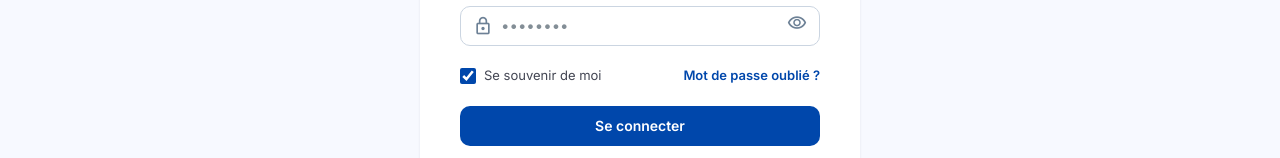
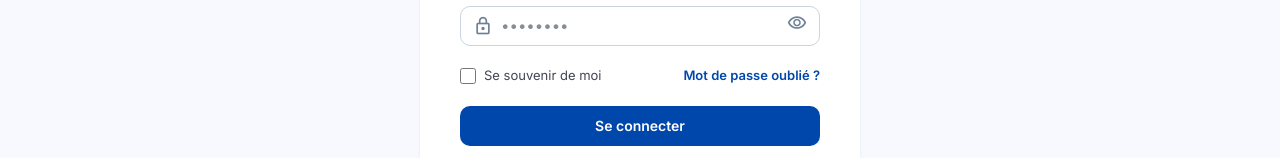
Before and after one commit to dalton0x0/butterfly-front, a Vue app: page /connexion in a window 1280 px wide. Shown: the part 462-620 px from the top of the page. Built offline with nearby package versions, Linux system fonts and the light colour scheme; no server answers.

Commit message:
refactor(auth): disable "Remember me" by default

```diff
--- a/src/views/LoginView.vue
+++ b/src/views/LoginView.vue
@@ -11,7 +11,7 @@ const route = useRoute()
 const auth = useAuthStore()
 
 const showPassword = ref(false)
-const rememberMe = ref(true)
+const rememberMe = ref(false)
 const showForgotInfo = ref(false)
 
 const form = reactive({email: '', password: ''})
```
